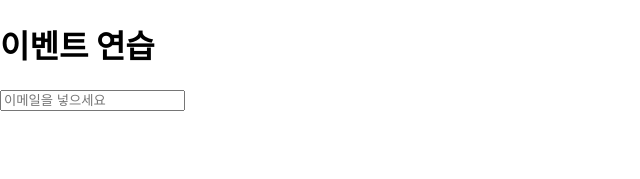
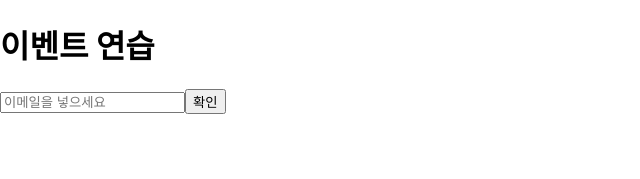
Before and after one commit to bohyun611kim/hello-react, a React (Create React App) app: page / in a window 1280 px wide. Shown: the top 179 px of the page, without its empty margins (0-640 px from the left). Built offline with nearby package versions, Linux system fonts and the light colour scheme.

Commit message:
실습3 클릭이벤트 이후  state 초기화

```diff
--- a/src/EventPractice.js
+++ b/src/EventPractice.js
@@ -15,10 +15,20 @@ class EventPractice extends Component {
                     placeholder="이메일을 넣으세요"
                     value={this.state.messsage}
                     onChange={(e) => {
+                        console.log(e.target.value);
                         this.setState({ messsage: e.target.value });
                     }}
                 />
-                <h1>{this.messsage}</h1>
+                <button
+                    onClick={() => {
+                        alert(this.state.messsage);
+                        this.setState({
+                            messsage: '',
+                        });
+                    }}
+                >
+                    확인
+                </button>
             </div>
         );
     }
```
